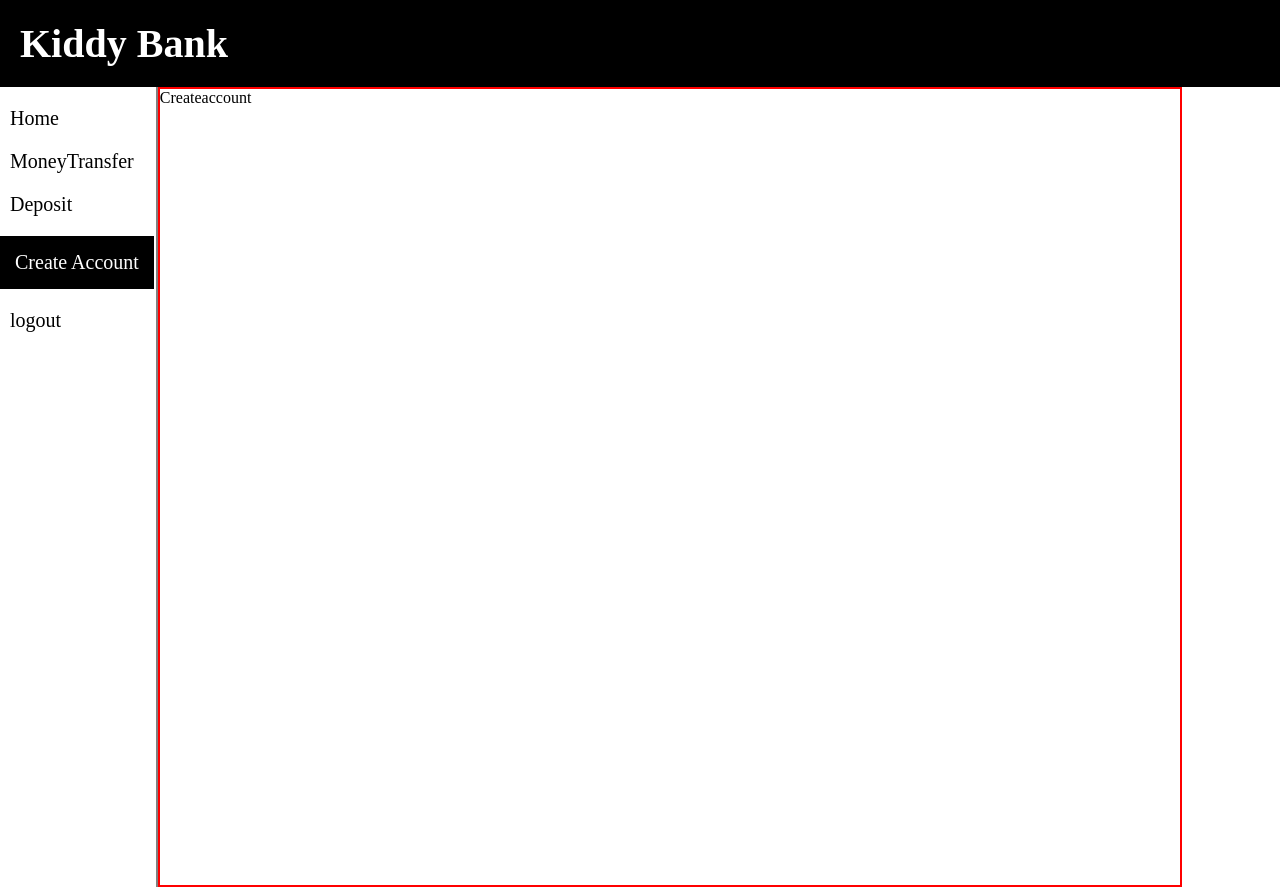
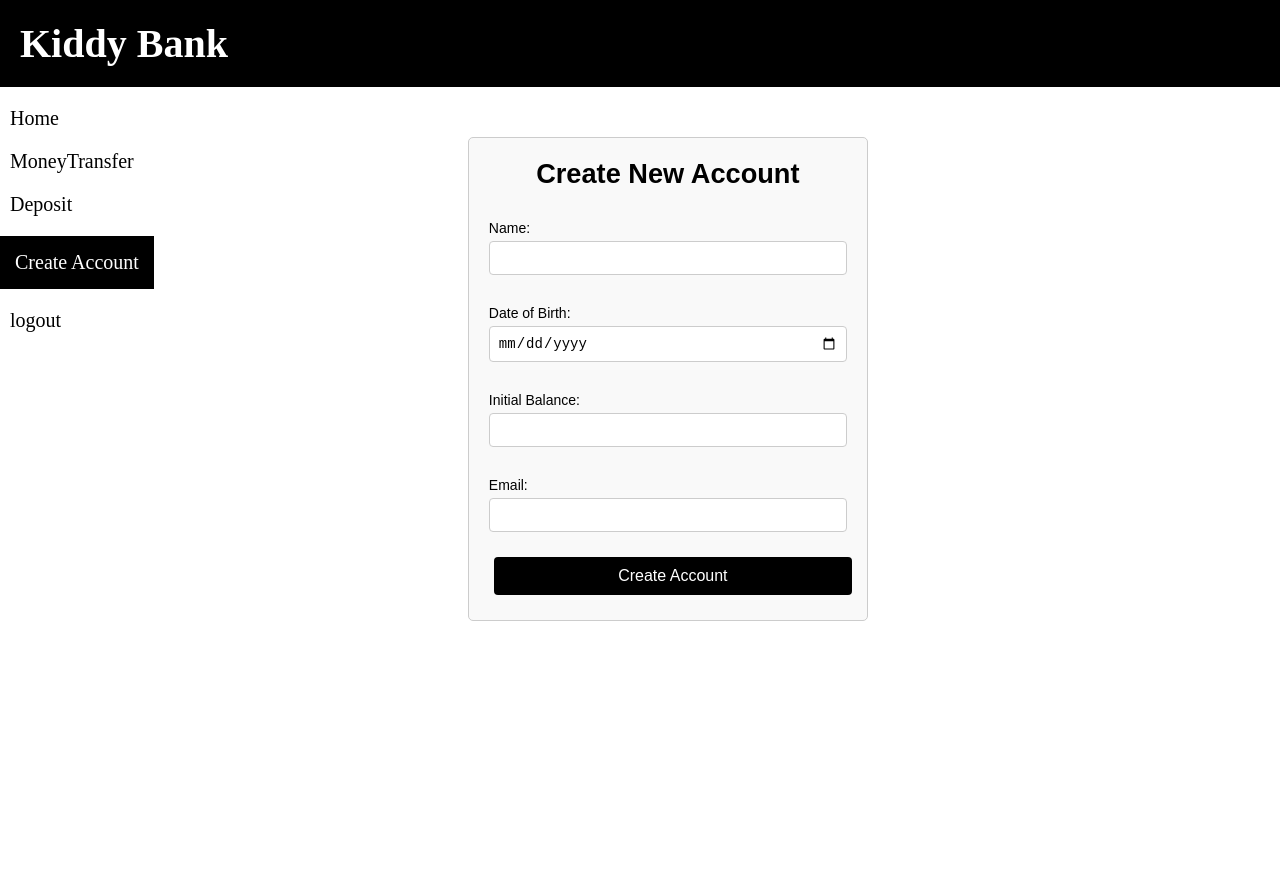
Before and after one commit to jagadeeshpj1610/bankProject, a React (Vite) app in the folder frontend/: page /home/createaccount in a window 1280 px wide. Built offline with nearby package versions, Linux system fonts and the light colour scheme.

Commit message:
add the backend and frontend for create account

```diff
--- a/frontend/src/components/Createaccount.jsx
+++ b/frontend/src/components/Createaccount.jsx
@@ -1,9 +1,66 @@
-import React from 'react'
+import React, { useState } from 'react';
+import '../css/CreateAccount.css'
 
-function Createaccount() {
+const CreateAccount = () => {
+  const [formData, setFormData] = useState({ name: '', dob: '', balance: '', email: '', });
+  const [message, setMessage] = useState('');
+  const [success, setSuccess] = useState(false);
+
+  const handleChange = (e) => {
+    const { name, value } = e.target;
+    setFormData({ ...formData, [name]: value });
+  };
+
+  const handleSubmit = async (e) => {
+    e.preventDefault();
+
+    if (!formData.name || !formData.dob || !formData.balance || !formData.email) {
+      setMessage('All fields are required.');
+      setSuccess(false);
+      return;
+    }
+
+    try {
+      const response = await fetch('http://localhost:8000/api/admin/account/create', {
+        method: 'POST',
+        headers: { 'Content-Type': 'application/json' },
+        body: JSON.stringify(formData),
+      });
+      const data = await response.json();
+      if (response.ok) {
+        setMessage(data.message);
+        setSuccess(true);
+      } else {
+        setMessage(data.message);
+        setSuccess(false);
+      }
+    } catch (error) {
+      setMessage('Error: ' + error.message);
+      setSuccess(false);
+    }
+  };
+
   return (
-    <div>Createaccount</div>
-  )
-}
+    <div className="create-account">
+      <h2 className="form-title">Create New Account</h2>
+      <form onSubmit={handleSubmit} className="form-container">
+        <label className="form-label">Name:</label>
+        <input type="text" name="name" value={formData.name} onChange={handleChange} className="form-input" required />
 
-export default Createaccount
+        <label className="form-label">Date of Birth:</label>
+        <input type="date" name="dob" value={formData.dob} onChange={handleChange} className="form-input" required />
+
+        <label className="form-label">Initial Balance:</label>
+        <input type="number" name="balance" value={formData.balance} onChange={handleChange} className="form-input" required />
+
+        <label className="form-label">Email:</label>
+        <input type="email" name="email" value={formData.email} onChange={handleChange} className="form-input" required />
+
+        <button type="submit" className="form-button">Create Account</button>
+      </form>
+      {message && <p className={`form-message ${success ? 'success' : 'error'}`}>{message}</p>}
+    </div>
+  );
+};
+
+export default CreateAccount;
--- a/frontend/src/css/App.css
+++ b/frontend/src/css/App.css
@@ -27,10 +27,6 @@ button {
   border-radius: 5px;
 }
 
-button:hover {
-  /* background-color: #45a049; */
-  background-color: chartreuse;
-}
 
 h1 {
   font-size: 2.3rem;
--- /dev/null
+++ b/frontend/src/css/CreateAccount.css
@@ -0,0 +1,64 @@
+.create-account {
+  width: 100%;
+  max-width: 400px;
+  margin: 50px auto;
+  padding: 20px;
+  border: 1px solid #ccc;
+  border-radius: 5px;
+  background-color: #f9f9f9;
+}
+
+.form-title {
+  text-align: center;
+  margin-bottom: 20px;
+  font-family: Arial, sans-serif;
+}
+
+.form-container {
+  display: flex;
+  flex-direction: column;
+}
+
+.form-label {
+  display: block;
+  margin: 10px 0 5px;
+  font-size: 14px;
+  font-family: Arial, sans-serif;
+}
+
+.form-input {
+  width: 100%;
+  padding: 8px;
+  margin-bottom: 20px;
+  border: 1px solid #ccc;
+  border-radius: 4px;
+  font-size: 14px;
+  box-sizing: border-box;
+}
+
+
+.form-button {
+  width: 100%;
+  padding: 10px;
+  background-color: black;
+  color: white;
+
+  border: none;
+  border-radius: 4px;
+  font-size: 16px;
+  cursor: pointer;
+}
+
+.form-message {
+  text-align: center;
+  margin-top: 20px;
+  font-size: 14px;
+}
+
+.form-message.success {
+  color: green;
+}
+
+.form-message.error {
+  color: red;
+}
--- a/frontend/src/css/dashboard.css
+++ b/frontend/src/css/dashboard.css
@@ -8,15 +8,7 @@ main {
     width: 100%;
     display: flex;
 }
-.navigationsContainer {
-<<<<<<< HEAD
-    background-color: re;
-=======
-    background-color: #f9f9f9;
->>>>>>> 66a25be (pulling the code)
-    width: 20%;
-    border-right: 2px solid grey;
-}
+
 nav {
     display: flex;
     flex-direction: column;
@@ -35,14 +27,7 @@ nav a:hover {
 }
 .contentShowingPage {
     width: 80%;
-<<<<<<< HEAD
-    /* background-color: green; */
-=======
-    background-color: #f9f9f9;
-    border: black 20px;
-    border: 2px solid red;
-    overflow: hidden;
->>>>>>> 66a25be (pulling the code)
+
 }
 .active {
     background-color: black;
--- a/frontend/src/css/login.css
+++ b/frontend/src/css/login.css
@@ -30,7 +30,7 @@
     box-sizing: border-box;
 }
 
-button {
+.loginForm button {
     background-color: #4CAF50;
     color: white;
     padding: 10px 20px;
@@ -43,9 +43,7 @@ button {
     max-width: 300px;
 }
 
-button:hover {
-    background-color: #45a049;
-}
+
 
 
 a {
```
Also changed, not shown: frontend/src/components/sample.html (deleted, +0 -22 lines), 2 other files (tests, documents, lock files or other folders).
